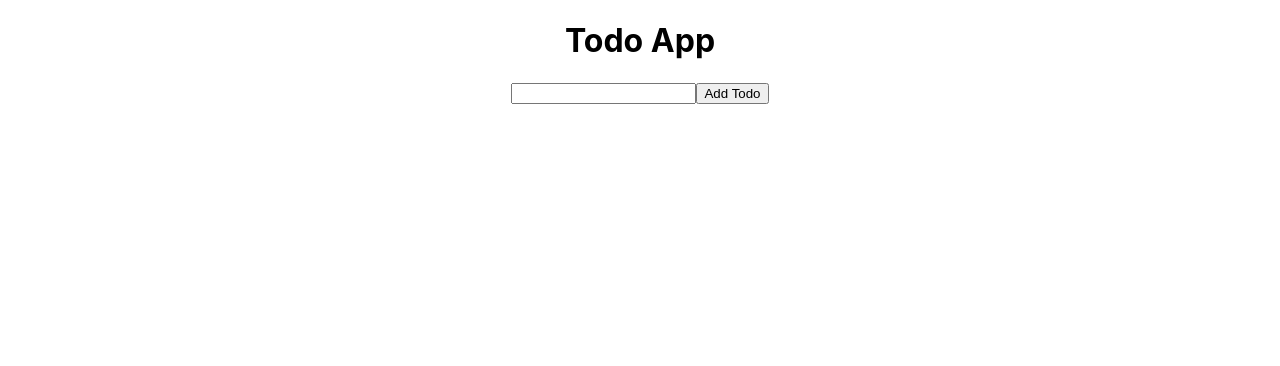
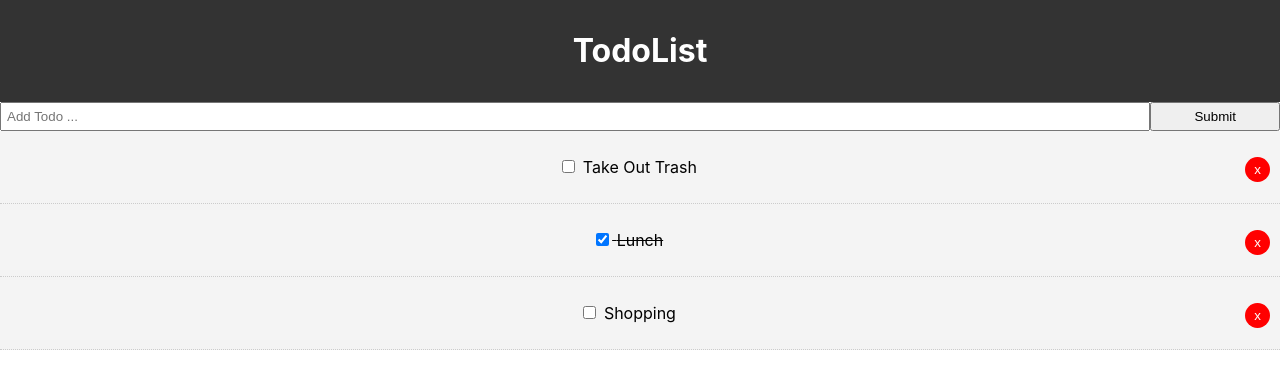
Before and after one commit to starydv7/curd-application, a React (Create React App) app: page / in a window 1280 px wide. Shown: the top 366 px of the page. Built offline with nearby package versions, Linux system fonts and the light colour scheme.

Commit message:
class components

```diff
--- a/src/App.js
+++ b/src/App.js
@@ -1,17 +1,82 @@
+import React, { Component } from 'react';
+import Todos from './components/Todos';
 
-import './App.css';
-import Home from './components/Home';
-import TodoApp from './components/TodoApp';
+import Header from './components/layout/Header';
+import AddTodo from './components/AddTodo';
 
+import './App.css'
 
-function App() {
-  return (
-    <div className="App">
-      {/* <Home/> */}
-      {/* <Todo/> */}
-      <TodoApp/>
-    </div>
-  );
+export default class App extends Component {
+  state = {
+    todos: [
+      {
+        id: 1,
+        title: 'Take Out Trash',
+        completed: false,
+      },
+      {
+        id: 2,
+        title: 'Lunch',
+        completed: true,
+      },
+      {
+        id: 3,
+        title: 'Shopping',
+        completed: false,
+      },
+    ],
+  };
+
+  markComplete = (id) => {
+    this.setState({
+      todos: this.state.todos.map((todo) => {
+        if (todo.id === id) {
+          todo.completed = !todo.completed;
+        }
+        return todo;
+      }),
+    });
+  };
+
+  delTodo = (id) => {
+
+    this.setState({
+      todos: this.state.todos.filter((todo) => todo.id !== id),
+    });
+  };
+
+  addTodo = (title) => {
+
+    const length = 32;
+
+    const newTodo = {
+      id: Math.round(
+        Math.pow(36, length + 1) - Math.random() * Math.pow(36, length)
+      )
+        .toString(36)
+        .slice(1),
+      title,
+      completed: false,
+    };
+
+    this.setState({
+      todos: [...this.state.todos, newTodo],
+    });
+  };
+
+  render() {
+    return (
+      <div className='App'>
+
+          <Header />
+          <AddTodo addTodo={this.addTodo} />
+          <Todos
+            todos={this.state.todos}
+            markComplete={this.markComplete}
+            delTodo={this.delTodo}
+          />
+        {/* </div> */}
+      </div>
+    );
+  }
 }
-
-export default App;
--- /dev/null
+++ b/src/components/AddTodo.jsx
@@ -0,0 +1,42 @@
+import React, { Component } from "react";
+
+export default class AddTodo extends Component {
+  state = {
+    title: "",
+  };
+
+  handleChange = (e) => {
+    this.setState({
+      [e.target.name]: e.target.value,
+    });
+  };
+
+  onSubmit = (e) => {
+    e.preventDefault();
+    this.props.addTodo(this.state.title);
+    this.setState({
+      title: "",
+    });
+  };
+
+  render() {
+    return (
+      <form onSubmit={this.onSubmit} style={{ display: "flex" }}>
+        <input
+          type="text"
+          name="title"
+          style={{ flex: "10", padding: "5px" }}
+          placeholder="Add Todo ..."
+          value={this.state.title}
+          onChange={this.handleChange}
+        />
+        <input
+          value="Submit"
+          type="submit"
+          className="btn"
+          style={{ flex: "1" }}
+        />
+      </form>
+    );
+  }
+}
--- /dev/null
+++ b/src/components/TodoItem.jsx
@@ -0,0 +1,41 @@
+import React, { Component } from "react";
+
+export default class TodoItem extends Component {
+  getStyle = () => {
+    return {
+      background: "#f4f4f4",
+      padding: "10px",
+      borderBottom: "1px #ccc dotted",
+      textDecoration: this.props.todo.completed ? "line-through" : "none",
+    };
+  };
+
+  render() {
+    const { id, title } = this.props.todo;
+    return (
+      <div style={this.getStyle()}>
+        <p>
+          <input
+            type="checkbox"
+            checked={this.props.todo.completed}
+            onChange={this.props.markComplete.bind(this, id, "j")}
+          />{" "}
+          {title}
+          <button onClick={this.props.delTodo.bind(this, id)} style={btnStyle}>
+            x
+          </button>
+        </p>
+      </div>
+    );
+  }
+}
+
+const btnStyle = {
+  background: "#ff0000",
+  color: "#fff",
+  border: "none",
+  padding: "5px 9px",
+  borderRadius: "50%",
+  cursor: "pointer",
+  float: "right",
+};
--- /dev/null
+++ b/src/components/Todos.jsx
@@ -0,0 +1,15 @@
+import React from "react";
+import TodoItem from "./TodoItem";
+
+const Todos = ({ todos, markComplete, delTodo }) => {
+  return todos.map((todo) => (
+    <TodoItem
+      key={todo.id}
+      todo={todo}
+      markComplete={markComplete}
+      delTodo={delTodo}
+    />
+  ));
+};
+
+export default Todos;
--- /dev/null
+++ b/src/components/layout/Header.jsx
@@ -0,0 +1,18 @@
+import React from "react";
+
+function Header() {
+  return (
+    <header
+      style={{
+        background: "#333",
+        color: "#fff",
+        textAlign: "center",
+        padding: "10px",
+      }}
+    >
+      <h1>TodoList</h1>
+    </header>
+  );
+}
+
+export default Header;
```
